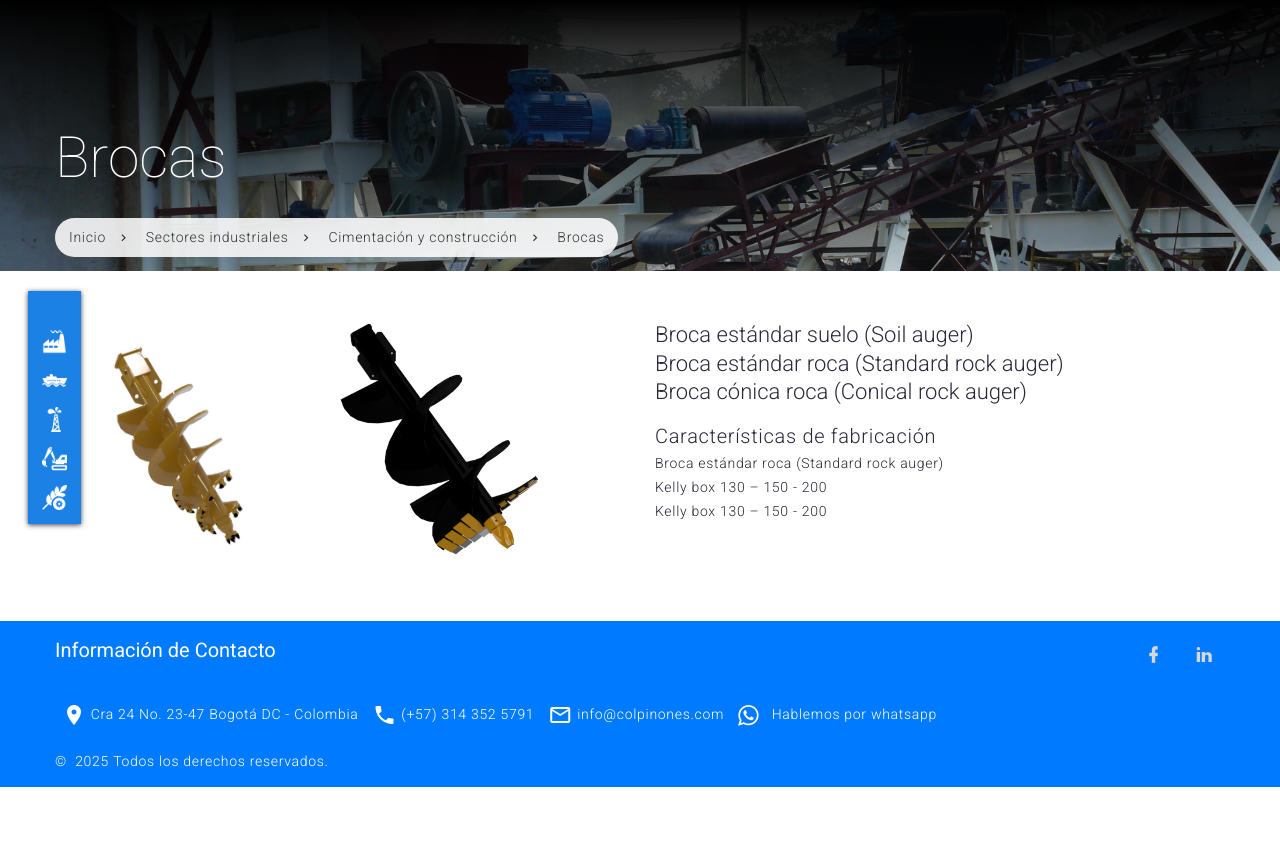
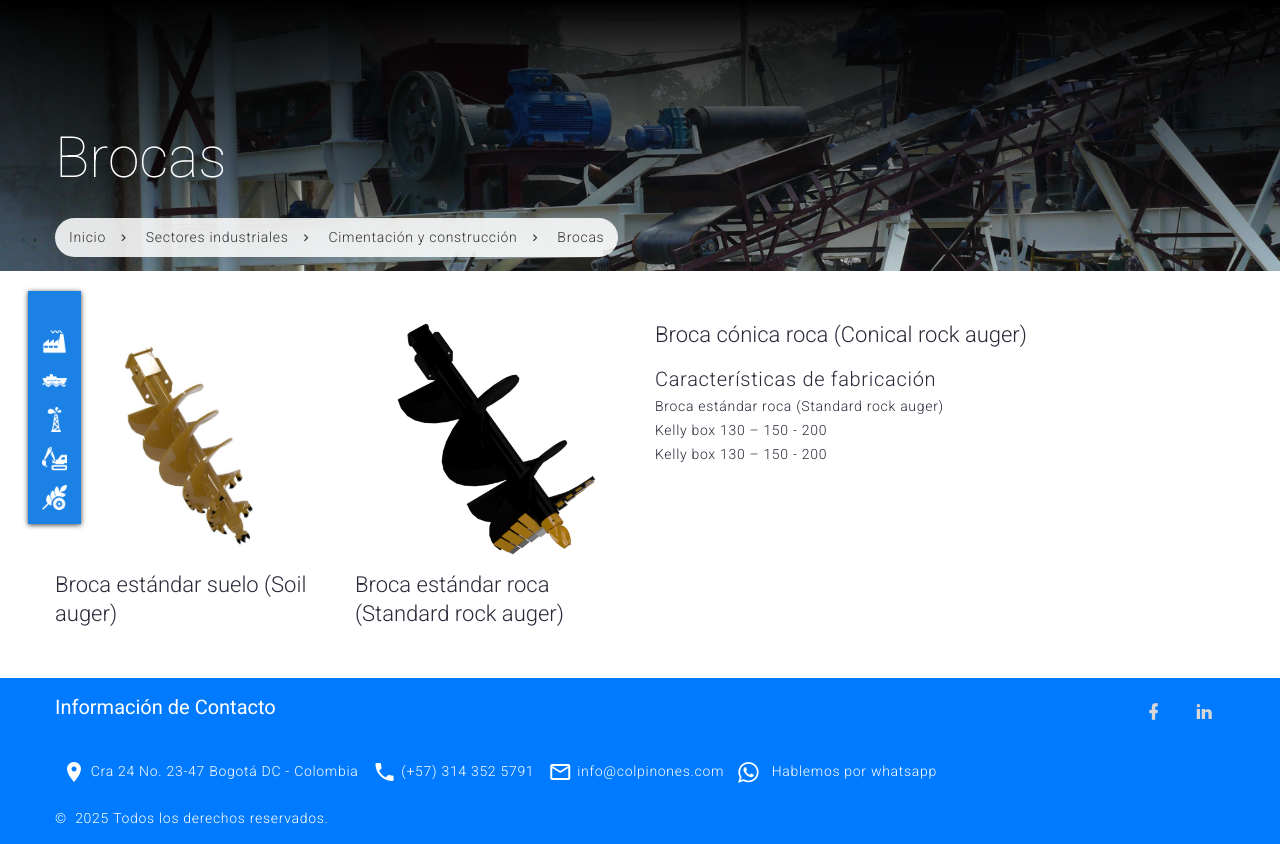
Before and after one commit to Jonatanguasca/Proyecto-Colpi, a PHP site: page /brocas.php in a window 1280 px wide. Before the commit the page ends 787 px from the top, so only its background shows below. Run offline with PHP 8.4, Linux system fonts and the light colour scheme; some libraries are stand-ins or nearby versions.

Commit message:
brocas estilisado

```diff
--- a/brocas.php
+++ b/brocas.php
@@ -29,13 +29,15 @@
       <section class="section section-lg bg-default">
         <div class="container">
           <div class="row justify-content-center">
-            <div class="col-sm-12 col-md-6">
+            <div class="col-sm-12 col-md-3 d-flex flex-column justify-content-center align-items-center">
               <img style="height: 250px;" src="images/productos/broca_1.jpg" alt="imagen de un balde">
+              <h4>Broca estándar suelo (Soil auger)</h4>
+            </div>
+            <div class="col-sm-12 col-md-3 d-flex flex-column justify-content-center align-items-center">
               <img style="height: 250px;" src="images/productos/broca_2.png" alt="imagen de un balde">
+              <h4>Broca estándar roca (Standard rock auger)</h4>
             </div>
             <div class="col-sm-12 col-xl-6">
-              <h4>Broca estándar suelo (Soil auger)</h4>
-              <h4>Broca estándar roca (Standard rock auger)</h4>
               <h4>Broca cónica roca (Conical rock auger)</h4>
               <p class="subtitle heading-5">
                 Características de fabricación
```
